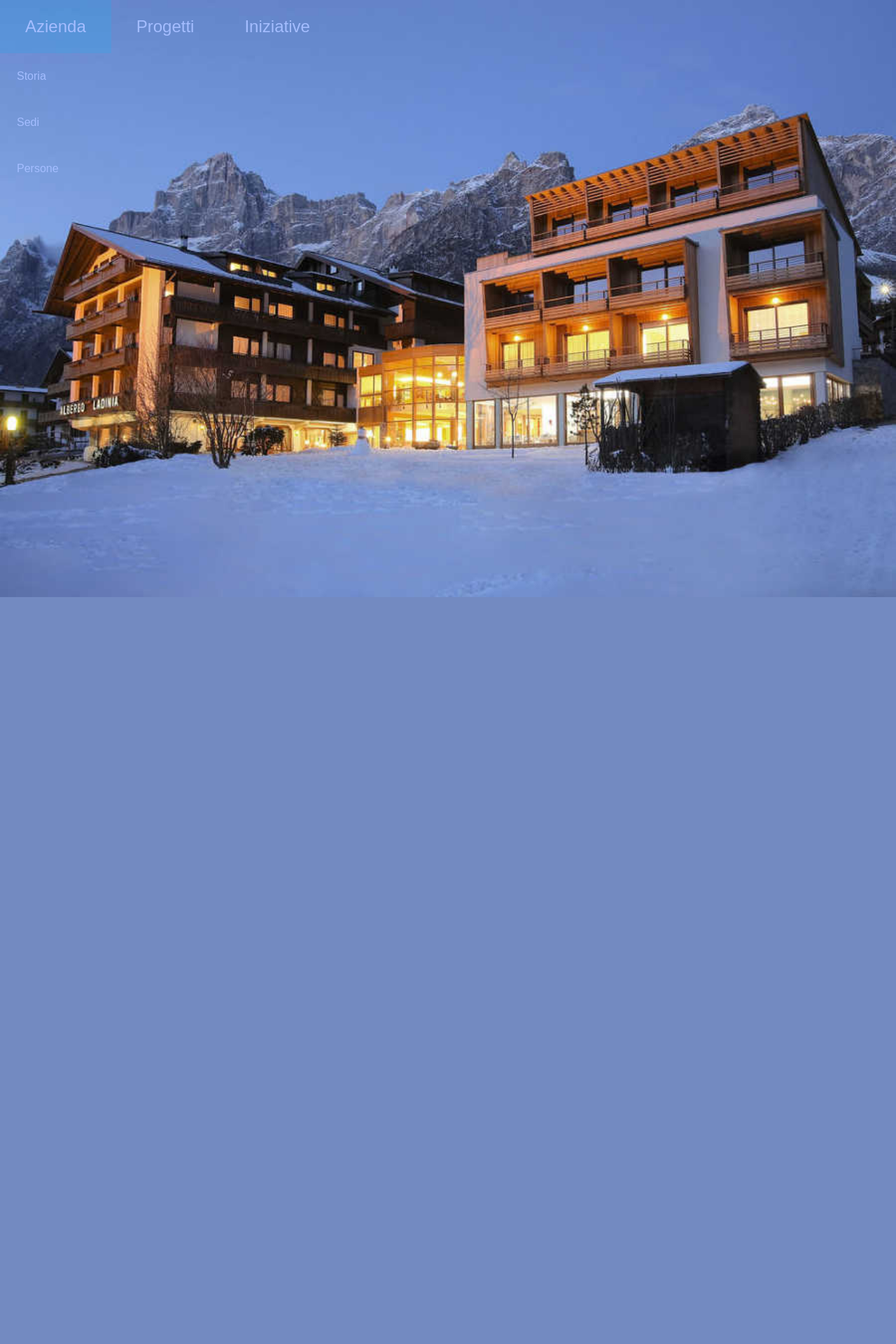
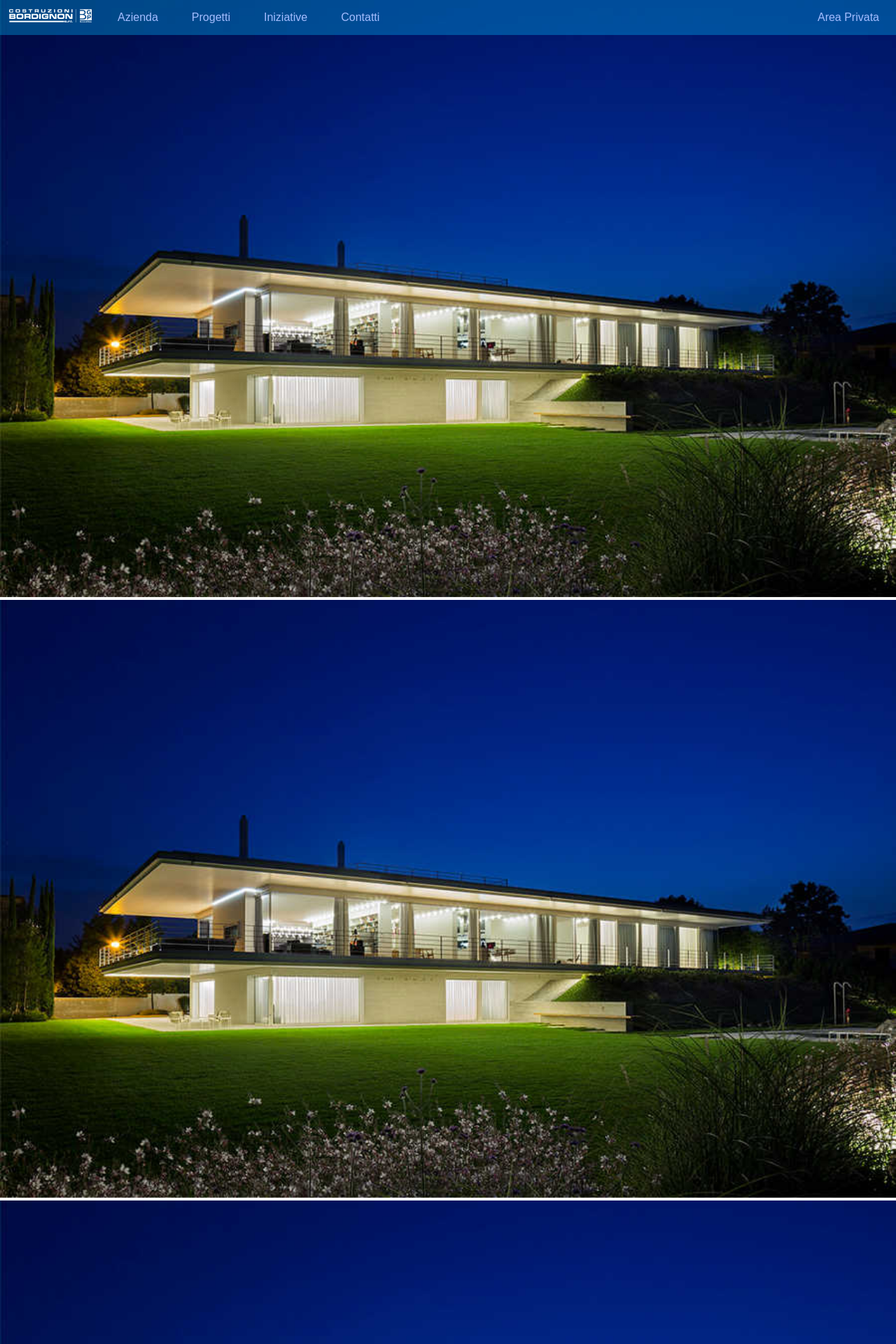
Before and after one commit to LucaBallan96/WebProject, a PHP site: page / in a window 1280 px wide. Shown: the top 1920 px of the page at 70% size. Before the commit the page ends 853 px from the top, so only its background shows below. Run offline with PHP 8.4, Linux system fonts and the light colour scheme.

Commit message:
Modifiche

```diff
--- a/index.html
+++ b/index.html
@@ -8,8 +8,8 @@
 		<meta name="keywords" content="Edilizia, settore edile, Treviso, Costruzioni Bordignon">
 		<meta name="author" content="Luca Ballan, Giovanni Calore">
 		<meta name="viewport" content="width=device-width, initial-scale=1.0">
-		<link rel="stylesheet" media="screen and (min-width:480px)" href="style/stylesheet_desktop.css">
-		<link rel="stylesheet" media="screen and (max-width:480px)" href="style/stylesheet_mobile.css">
+		<link rel="stylesheet" media="screen and (min-width:720px)" href="style/stylesheet_desktop.css">
+		<link rel="stylesheet" media="screen and (max-width:720px)" href="style/stylesheet_mobile.css">
 		<link rel="stylesheet" media="print" href="style/stylesheet_print.css">
 	</head>
 	<body>
@@ -21,11 +21,8 @@
 			<div class="cm_line"></div>
 		</button>
 
-		<button id="close_menu" onclick="close_navbar(this)">
-			x
-		</button>
-
 		<div id="navbar">
+			<a id="home_link" href="#"><img id="logo" src="images/logo.png"></a>
 			<div class="dropdown">
 				<button class="drop_button">Azienda</button>
 				<div class="drop_content">
@@ -49,36 +46,19 @@
 					<a href="#">Lavora con noi</a>
 				</div>
 			</div>
+			<button id="contacts">Contatti</button>
+			<button id="admin">Area Privata</button>
 		</div>
 		<!-- IMAGES -->
-		<div class="images">
-			<img class="home_image" src="images/home1.jpg">
-			<img class="home_image" src="images/home2.jpg">
-		</div>
+		<img class="home_image" src="images/home1.jpg">
+		<img class="home_image" src="images/home1.jpg">
+		<img class="home_image" src="images/home1.jpg">
 		<script>
-			var index = 0;
-			changeImage();
-			function changeImage() {
-				var i;
-				var x = document.getElementsByClassName("home_image");
-				for (i = 0; i < x.length; i++) {
-				   x[i].style.display="none";
-				}
-				index++;
-				if (index > x.length) {index = 1}
-				x[index-1].style.display="block";
-				setTimeout(changeImage, 5000);
-			}
 			function display_navbar(cm) {
 				document.getElementById("navbar").style.display="block";
 				document.getElementById("close_menu").style.display="block";
 				cm.style.display="none";
 			}
-			function close_navbar(closebtn) {
-				document.getElementById("navbar").style.display="none";
-				document.getElementById("compact_menu").style.display="block";
-				closebtn.style.display="none";
-			}
 		</script>
 	</body>
 </html>
--- a/style/stylesheet_desktop.css
+++ b/style/stylesheet_desktop.css
@@ -10,15 +10,22 @@
 #compact_menu {  /* only mobile */
 	display: none;
 }
-#close_menu { /* only mobile */
-	display: none;
-}
 #navbar {
 	position: fixed;
 	width: 100%;
-	background-color: transparent;
+	background-color: #00bbff57;
 }
-.dropdown {
+#home_link {
+	float: left;
+	width: 9em;
+	text-decoration: none;
+}
+#logo {
+	position: relative;
+	width: 100%;
+	padding: 0.8em;
+}
+.dropdown, #contacts {
 	float: left;
 }
 .drop_button {
@@ -26,23 +33,36 @@
 	border: none;
 	background-color: inherit;
 	color: #a4bdff;
-	font-size: 1.5em;
+	font-size: 1em;
 }
 .drop_content {
 	position: absolute;
 	visibility: hidden;
 }
-.dropdown:hover .drop_button {
+.drop_content a{
+	padding: 1em;
+	color: #a4bdff;
+	text-decoration: none;
+	display: block;
+}
+#contacts, #admin {
+	padding: 1em 1.5em;
+	border: none;
+	background-color: transparent;
+	color: #a4bdff;
+	font-size: 1em;
+}
+#admin {
+	float: right;
+}
+#logo:hover {
+	cursor: pointer;
+}
+.dropdown:hover .drop_button, #admin:hover, #contacts:hover {
 	background-color: #00bbff2c;
 }
 .dropdown:hover .drop_content {
 	visibility: visible;
-}
-.drop_content a{
-	padding: 1.5em;
-	color: #a4bdff;
-	text-decoration: none;
-	display: block;
 }
 .drop_content a:hover {
 	border-bottom: 1px solid #a4bdff;
@@ -50,9 +70,6 @@
 
 /* IMAGES */
 
-.images {
-	width: 100%;
-}
 .home_image {
 	width: 100%;
 }
--- a/style/stylesheet_mobile.css
+++ b/style/stylesheet_mobile.css
@@ -7,61 +7,71 @@
 
 /* NAVIGATION */
 
-#compact_menu {
-	position: fixed;
-	padding: 1em;
-	border: none;
-	background-color: inherit;
-}
-#close_menu {
+#compact_menu {  /* only mobile */
 	display: none;
-	position: fixed;
-	right: 0.5em;
-	color: #a4bdff;
-	font-size: 2.5em;
-	float: right;
-	border: none;
-	background-color: inherit;
-}
-.cm_line {
-	display: block;
-	width: 25px;
-    height: 3px;
-    background-color: #a4bdff;
-    margin: 6px 0;
-}
-#compact_menu:hover {
-	background-color: #00bbff2c
 }
 #navbar {
-	display: none;
+	position: fixed;
 	width: 100%;
-	background-color: #0059ff;
+	background-color: #00bbff57;
 }
-.dropdown {
+#home_link {
+	display: block;
+	width: 9em;
+	text-decoration: none;
+}
+#logo {
+	position: relative;
+	width: 100%;
+	padding: 0.8em;
+}
+.dropdown, #contacts {
 	display: block;
 }
 .drop_button {
-	padding: 1em;
+	padding: 1em 1.5em;
 	border: none;
 	background-color: inherit;
 	color: #a4bdff;
 	font-size: 1em;
 }
 .drop_content {
-	visibility: hidden;
+	display: none;
 }
 .drop_content a{
-	padding: 1.5em;
+	padding: 1em;
 	color: #a4bdff;
 	text-decoration: none;
+	display: block;
+}
+#contacts, #admin {
+	padding: 1em 1.5em;
+	border: none;
+	background-color: transparent;
+	color: #a4bdff;
+	font-size: 1em;
+}
+#admin {
+	display: none;
+	float: right;
+}
+#logo:hover {
+	cursor: pointer;
+}
+.dropdown:hover .drop_button, #admin:hover, #contacts:hover {
+	background-color: #00bbff2c;
+}
+/*
+.dropdown:hover .drop_content {
+	display: block;
+}
+*/
+.drop_content a:hover {
+	border-bottom: 1px solid #a4bdff;
 }
 
 /* IMAGES */
 
-.images {
-	width: 100%;
-}
 .home_image {
 	width: 100%;
 }
```
